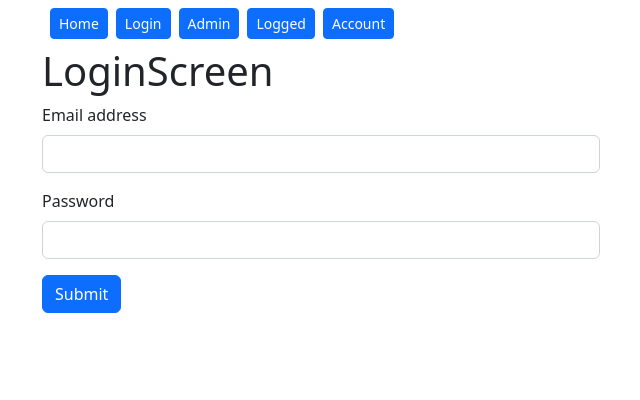
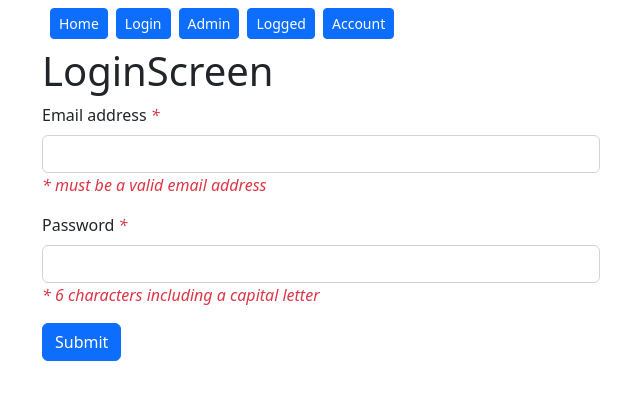
Before and after one commit to laurentbedu/blog-auth, a React (Create React App) app: page /login in a window 1280 px wide. Shown: the top 400 px of the page, without its empty margins (40-680 px from the left). Built offline with nearby package versions, Linux system fonts and the light colour scheme.

Commit message:
TP Auth 3

```diff
--- a/src/screens/LoginScreen.jsx
+++ b/src/screens/LoginScreen.jsx
@@ -1,10 +1,33 @@
+import { useState } from "react";
+
+
 function LoginScreen() {
+
+    const [valid, setValid] = useState({email:false, password:false})
+    const validForm = (jsonData) => {
+        const isValid = {email:false, password:false}
+        const emailInput = document.getElementById("email-input");
+        const emailPattern = /^[\w-\.]+@([\w-]+\.)+[\w-]{2,4}$/;
+        if(emailPattern.test(emailInput.value)){
+            isValid.email = true;
+        }
+        const passwordInput = document.getElementById("password-input");
+        const passwordPattern = /^(?=.*[A-Z]).{6,}$/;
+        if(passwordPattern.test(passwordInput.value)){
+            isValid.password = true;
+        }
+        setValid(isValid);
+        return isValid.email === true && isValid.password === true;
+    }
 
     const handleSubmit = (e) => {
         e.preventDefault();
         const formData = new FormData(e.target);
         const jsonData = Object.fromEntries(formData.entries());
         console.log(jsonData);
+        if(!validForm(jsonData)){
+            return;
+        }
         fetch('http://blog.api/auth/login', {
             method: "POST",
             body: JSON.stringify(jsonData)
@@ -12,33 +35,33 @@ function LoginScreen() {
         .then(json => {
             console.log(json);
         })
-
     }
 
   return (
     <>
       <h1>LoginScreen</h1>
-      <form className="w-50" onSubmit={handleSubmit}>
+      <form className="w-50" onSubmit={handleSubmit} noValidate>
         <div className="mb-3">
-          <label for="exampleInputEmail1" className="form-label">
-            Email address
+          <label htmlFor="email-input" className="form-label">
+            Email address <i className={"text-danger" + (valid.email ? " d-none":"")}>*</i>
           </label>
           <input
             type="email" name="login"
             className="form-control"
-            id="exampleInputEmail1"
-            aria-describedby="emailHelp"
+            id="email-input"
           />
+          <i className={"text-danger" + (valid.email ? " d-none":"")}>* must be a valid email address</i>
         </div>
         <div className="mb-3">
-          <label for="exampleInputPassword1" className="form-label">
-            Password
+          <label htmlFor="password-input" className="form-label">
+            Password <i className={"text-danger" + (valid.password ? " d-none":"")}>*</i>
           </label>
           <input
             type="password" name="password"
             className="form-control"
-            id="exampleInputPassword1"
+            id="password-input"
           />
+          <i className={"text-danger" + (valid.password ? " d-none":"")}>* 6 characters including a capital letter</i>
         </div>
 
         <button type="submit" className="btn btn-primary">
```
